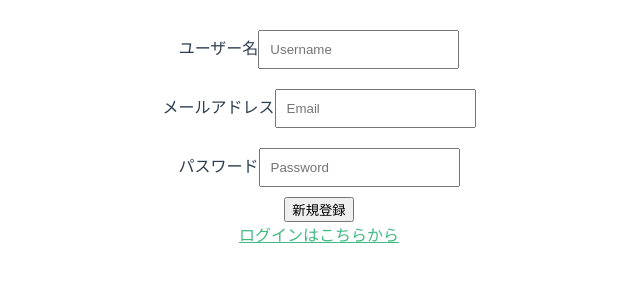
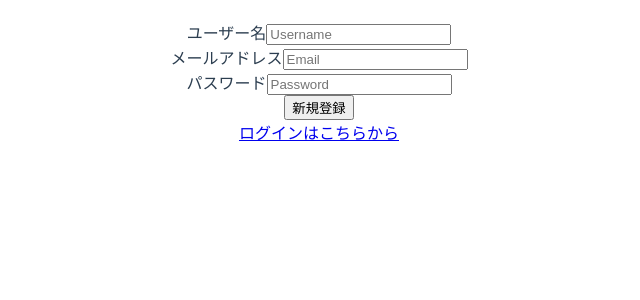
Before and after one commit to gorinesia/Vue-and-firebase-project, a Vue app: page /signup in a window 1280 px wide. Shown: the top 300 px of the page, without its empty margins (321-961 px from the left). Built offline with nearby package versions, Linux system fonts and the light colour scheme.

Commit message:
cleaned the css

```diff
--- a/src/components/Signup.vue
+++ b/src/components/Signup.vue
@@ -45,20 +45,6 @@ export default {
 </script>
 
 <style scoped>
-ul {
-  list-style: none;
-  padding: 0;
-}
-
-li {
-  display: inline-block;
-  margin: 0 10px;
-}
-
-a {
-  color: #42b983;
-}
-
 .signup {
   margin-top: 20px;
   display: flex;
@@ -66,11 +52,4 @@ a {
   justify-content: center;
   align-items: center;
 }
-
-input {
-  margin: 10px 0;
-  padding: 10px;
-}
-
-
 </style>
```
